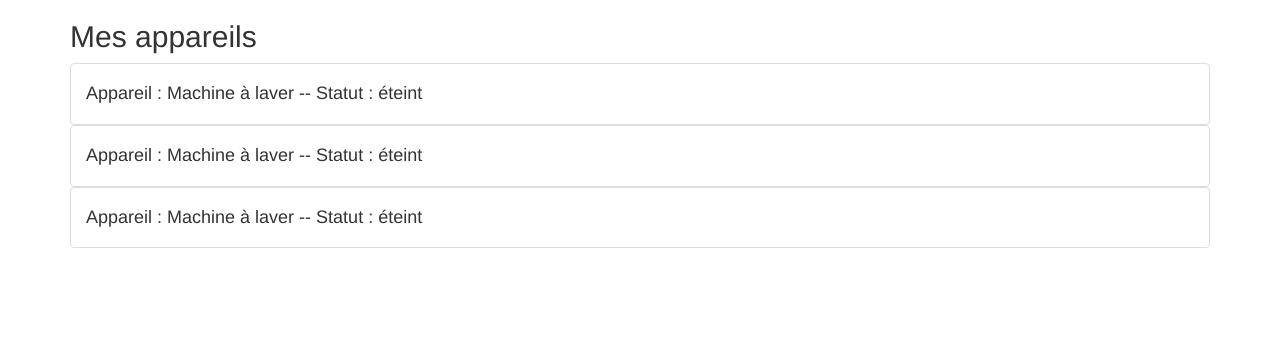
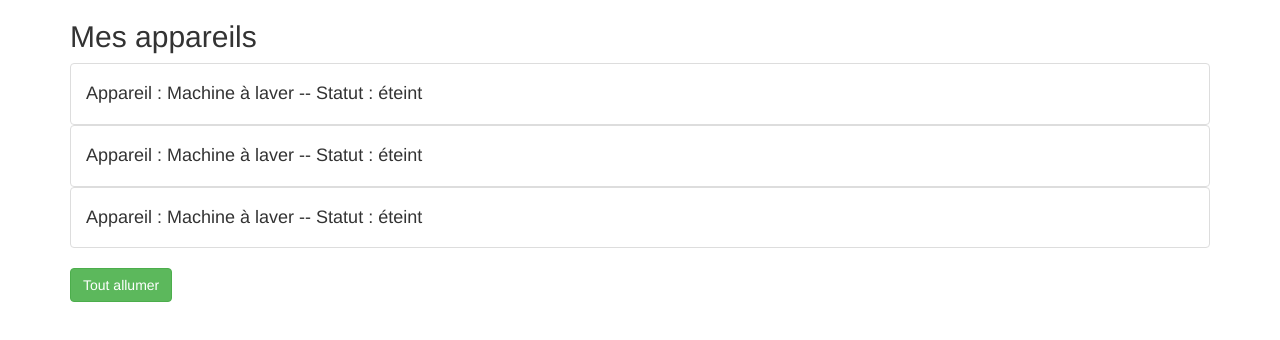
Before and after one commit to KevinTss/angular--frist-test-app, an Angular app: page / in a window 1280 px wide. Shown: the top 340 px of the page. Built offline with nearby package versions, Linux system fonts and the light colour scheme.

Commit message:
Bind & event binding

```diff
--- a/src/app/app.component.html
+++ b/src/app/app.component.html
@@ -7,6 +7,7 @@
         <app-appareil></app-appareil>
         <app-appareil></app-appareil>
       </ul>
+      <button class="btn btn-success" [disabled]="!isAuth" (click)="onAllumer()">Tout allumer</button>
     </div>
   </div>
 </div>
--- a/src/app/app.component.ts
+++ b/src/app/app.component.ts
@@ -6,5 +6,17 @@ import { Component } from '@angular/core';
   styleUrls: ['./app.component.css']
 })
 export class AppComponent {
-  title = 'hello-world';
+  isAuth = false;
+
+  constructor() {
+    setTimeout(
+      () => {
+        this.isAuth = true;
+      }, 4000
+    );
+  }
+
+  onAllumer() {
+    console.log('On allume tout !');
+  }
 }
```
